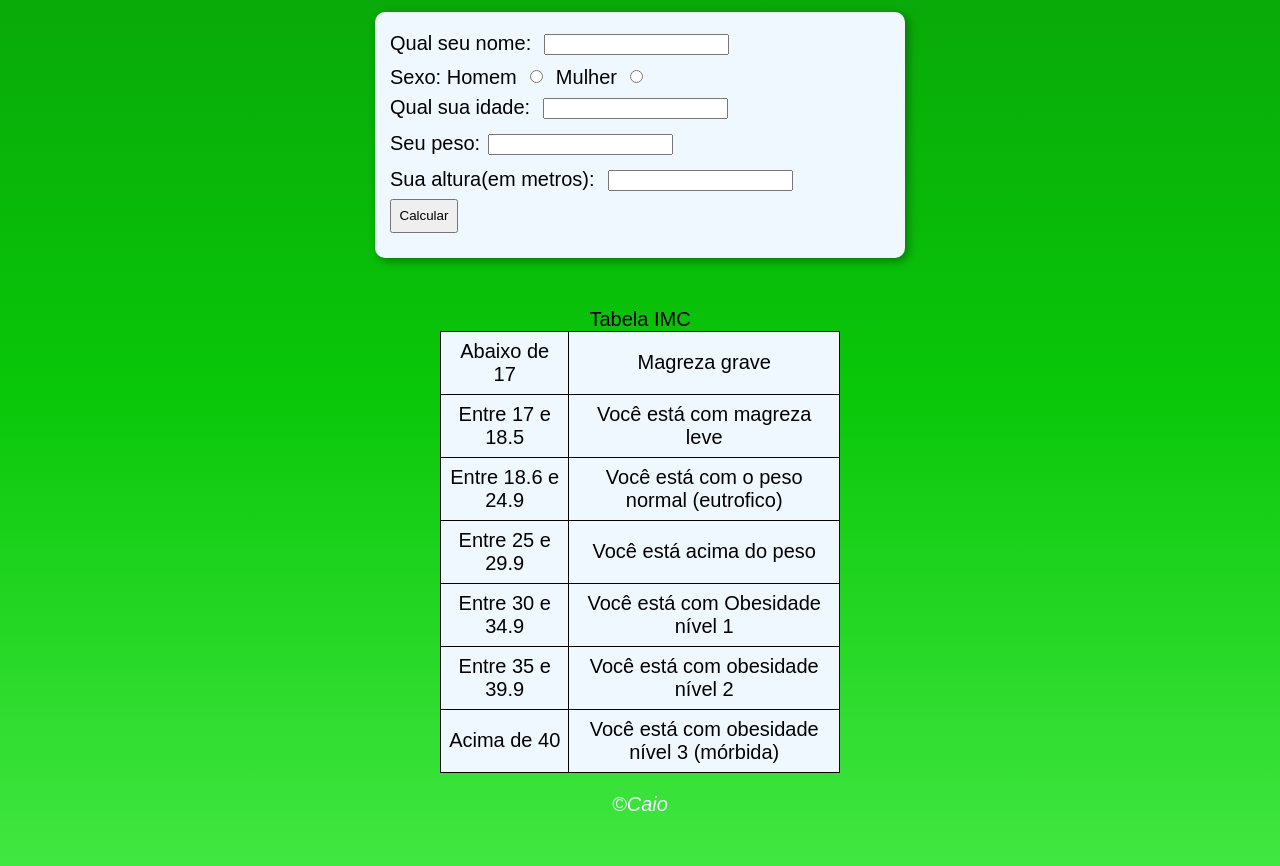
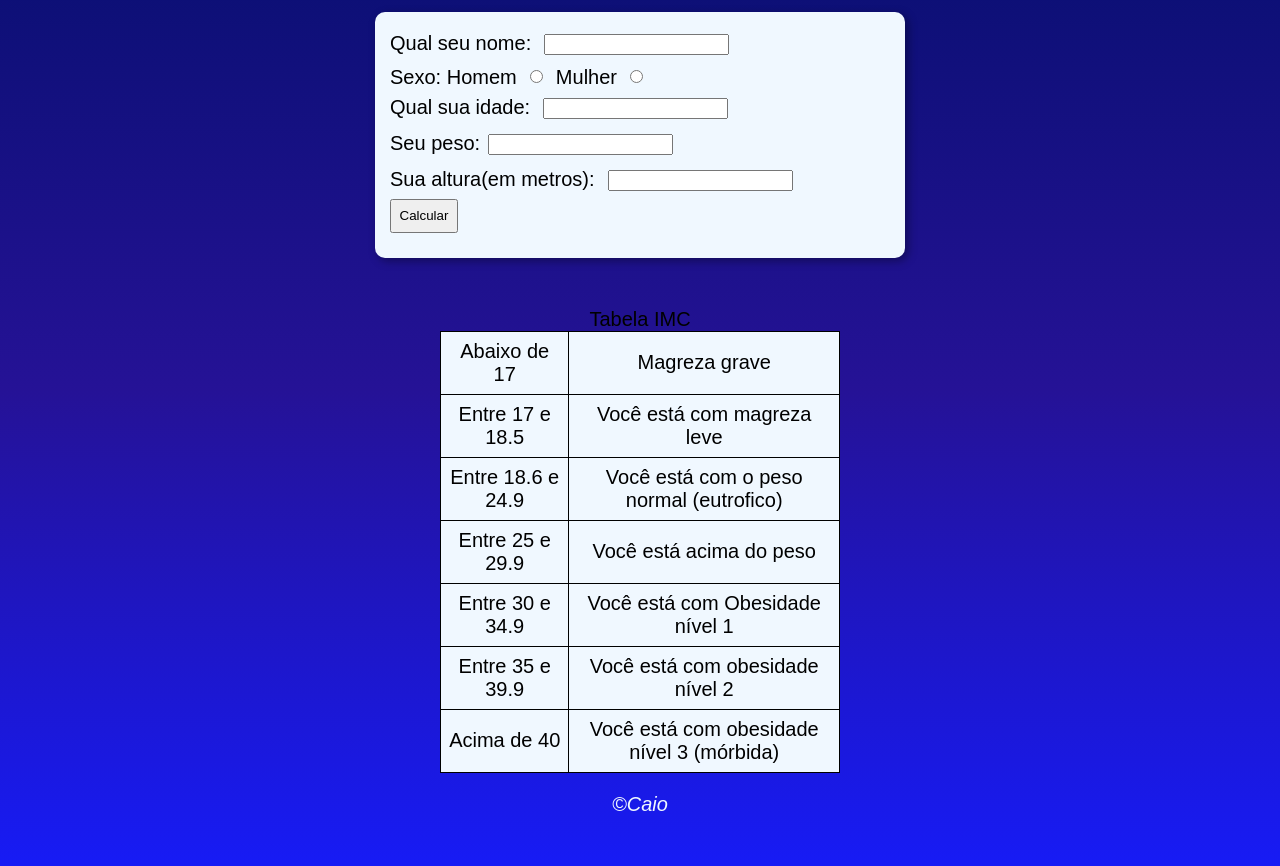
Before and after one commit to caioguilhermetw/Projeto-IMC, a plain HTML site: page index.html in a window 1280 px wide. Shown: the part 87-953 px from the top of the page. Drawn offline with Linux system fonts and the light colour scheme.

Commit message:
Update style.css

```diff
--- a/style.css
+++ b/style.css
@@ -34,7 +34,7 @@ input#b{
 
  body {
 
-    background-image: linear-gradient(to bottom, rgb(9, 163, 9), rgb(9, 199, 9), rgb(65, 231, 65));
+    background-image: linear-gradient(to bottom, rgb(8, 15, 112), rgb(37, 18, 150), rgb(23, 27, 245));
     font: normal 15pt Arial;
 
 }
```
